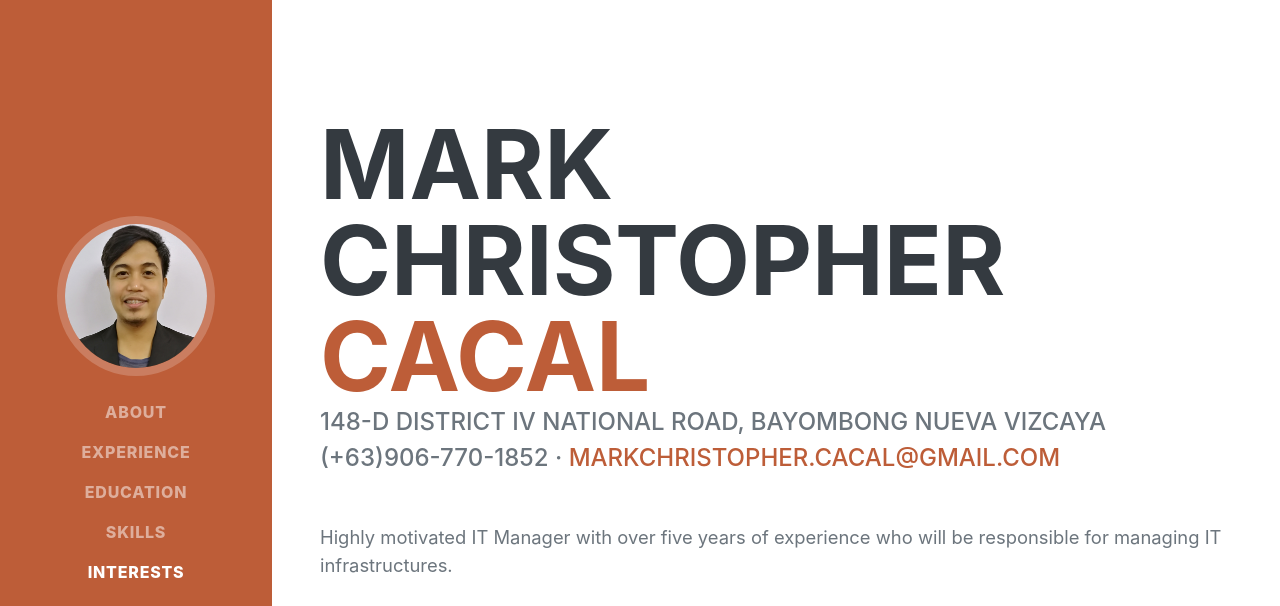
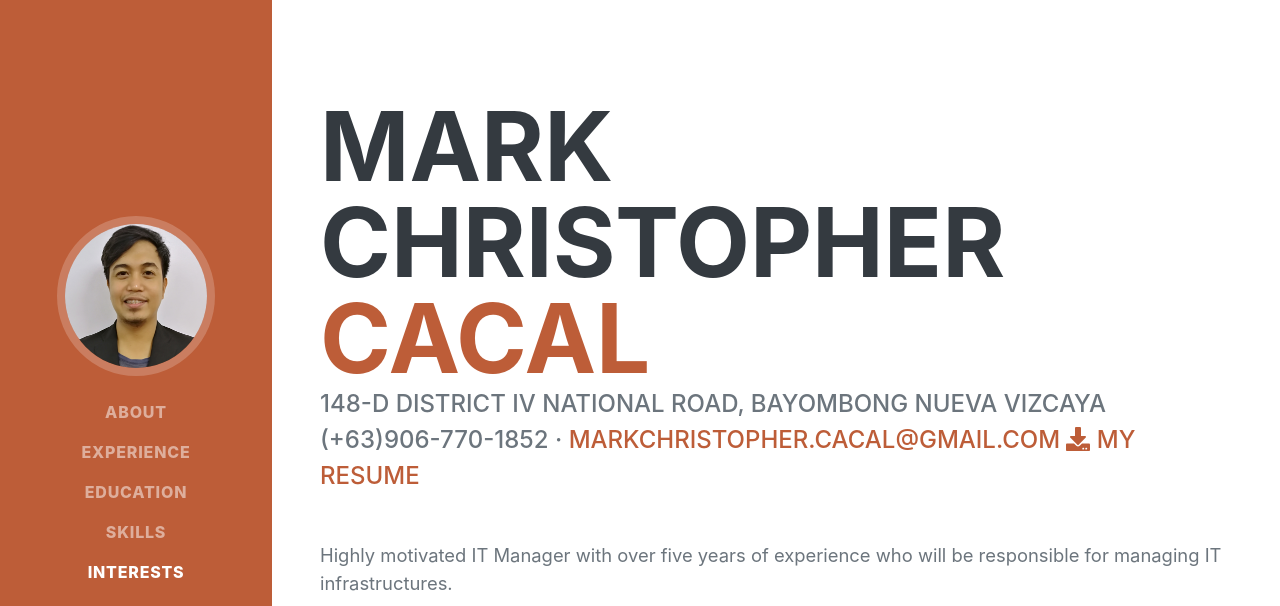
Before and after one commit to dadotnetkid/dadotnetkid.github.com, a plain HTML site: page index.html in a window 1280 px wide. Shown: the top 606 px of the page. Drawn offline with nearby package versions, Linux system fonts and the light colour scheme; a web font is replaced by a local one.

Commit message:
with resume

```diff
--- a/index.html
+++ b/index.html
@@ -45,6 +45,7 @@
                 <div class="subheading mb-5">
                     148-D District IV National Road, Bayombong Nueva Vizcaya (+63)906-770-1852 ·
                     <a href="mailto:markchristopher.cacal@gmail.com">markchristopher.cacal@gmail.com</a>
+                    <a href="/assets/resumes.docx" download><i class="fa fa-download"></i> My Resume</a>
                 </div>
                 <p class="lead mb-5">Highly motivated IT Manager with over five years of experience who will be responsible for managing IT infrastructures.</p>
                 <div class="social-icons">
```
Also changed, not shown: 2 other files.
